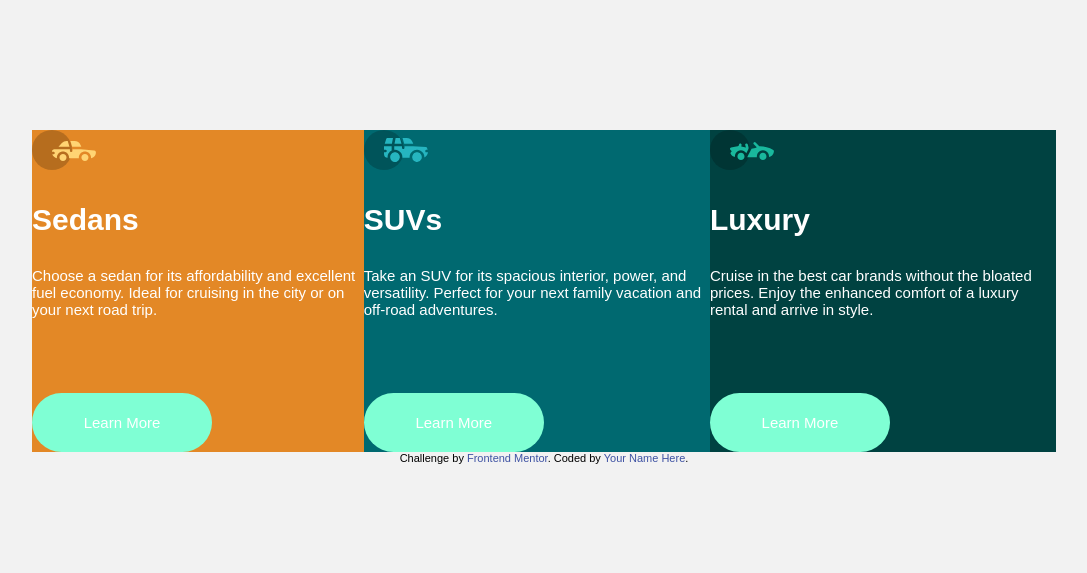
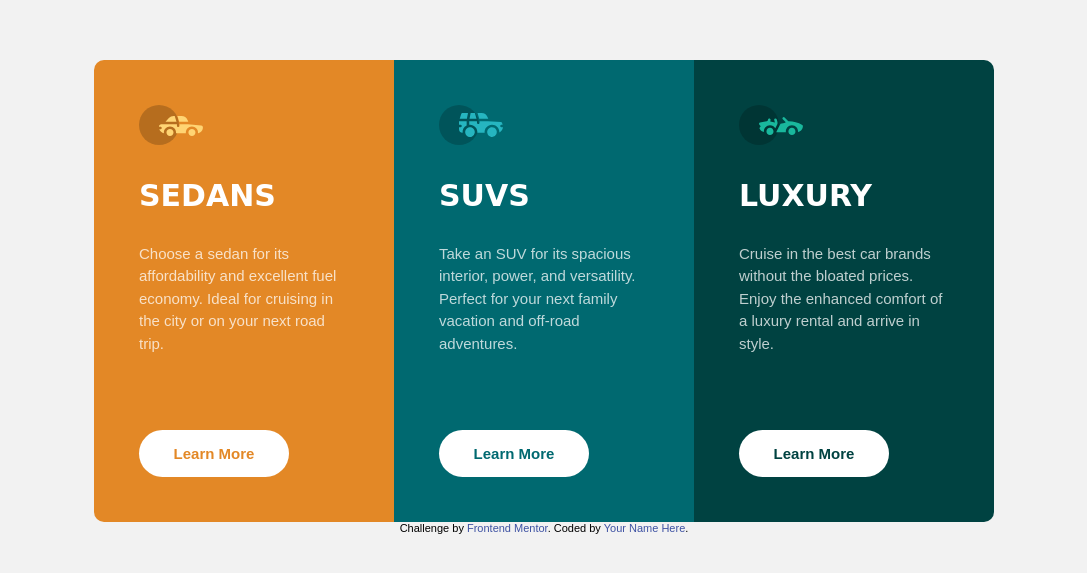
Before and after one commit to BrunoAfonsoOliveira/3-column-preview-card-component-main, a plain HTML site: page index.html in a window 1280 px wide. Shown: the part 103-676 px from the top of the page, without its empty margins (96-1183 px from the left). Drawn offline with Linux system fonts and the light colour scheme.

Commit message:
Update style.css

```diff
--- a/style.css
+++ b/style.css
@@ -27,14 +27,21 @@ body {
 }
 
 .card-container {
-    background-color: bisque;
     display: flex;
-    max-width: 80vw;
+    justify-content: center;
+    max-width: 900px;
+    width: 90%;
     color: #fff;
+}
+
+.card-container > * {
+    padding: 3rem;
+    flex-basis: 100%;
 }
 
 .card-sedans {
     background-color: var(--bright-orange);
+    border-radius: 10px 0 0 10px;
 }
 
 .card-suvs {
@@ -43,28 +50,51 @@ body {
 
 .card-luxury {
     background-color: var(--Very-dark-cyan);
+    border-radius: 0 10px 10px 0;
 }
 
 .header {
-    font-family: 'Big Shoulders Display', sans-serif;
+    font-family: 'Big Shoulders Display', cursive;
     font-size: 2rem;
-    margin-top: 2rem
+    margin-top: 2rem;
+    text-transform: uppercase;
 }
 
 .description {
     margin-top: 2rem;
+    line-height: 1.5rem;
+    color: var(--Transparent-white);
 }
 
 .btn {
-    padding: 1.4rem;
-    max-width: 12rem;
+    padding: 1rem;
+    max-width: 10rem;
     width: 80%;
-    background-color: aquamarine;
+    background-color: #fff;
     margin-top: 5rem;
     border-radius: 30px;
     text-align: center;
+    font-weight: bold;
 }
 
+.btn.sedans {
+    color: var(--bright-orange);
+}
+
+.btn.suvs {
+    color: var(--dark-cian);
+}
+
+.btn.luxury {
+    color: var(--Very-dark-cyan);
+}
+
+.btn:hover {
+    cursor: pointer;
+    color: #fff;
+    background-color: transparent;
+    border: 2px solid #fff;
+}
 
 .attribution {
     font-size: 11px; text-align: center;
```
